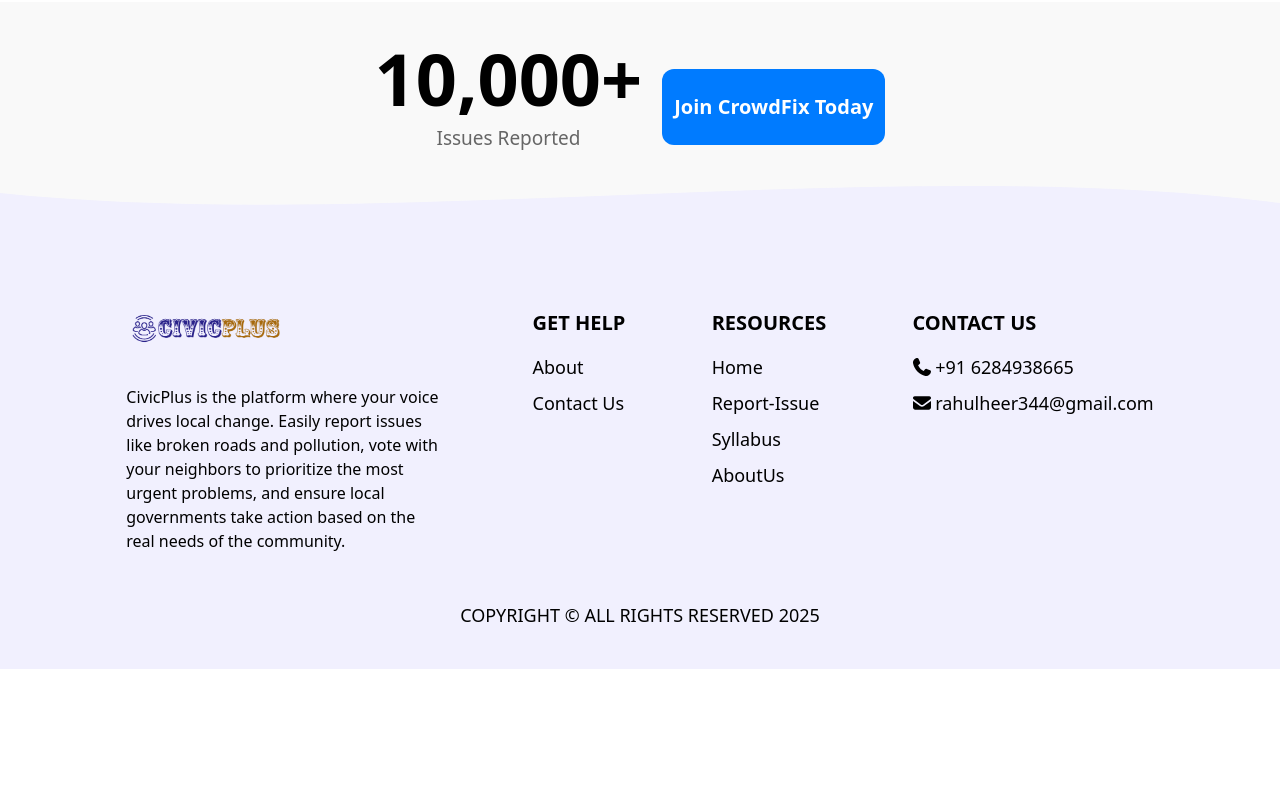
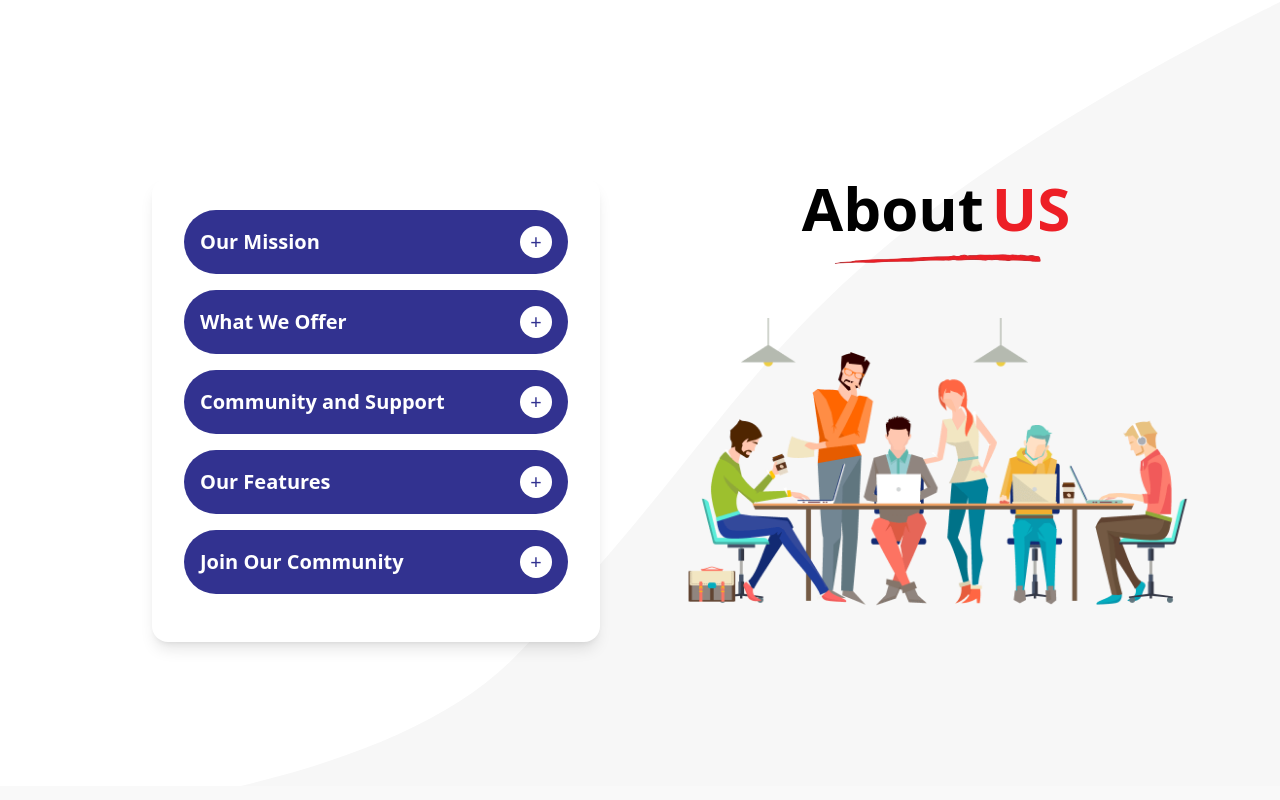
Before and after one commit to RahulHeer150/civic-, a React (Vite) app in the folder client/: page /home in a window 1280 px wide. Shown: the part 1680-2480 px from the top of the page. Before the commit the page ends 2349 px from the top, so only its background shows below. Built offline with nearby package versions, Linux system fonts and the light colour scheme.

Commit message:
new code for new component for home

```diff
--- /dev/null
+++ b/client/src/components/AboutHome.jsx
@@ -0,0 +1,134 @@
+import React, { useState, useRef, useEffect } from 'react';
+import AOS from 'aos';
+import about from '../assets/about.png';
+import underline from '../assets/underline.png';
+import backgroundImage from '../assets/bg-integratedweb-2.svg';
+
+const AboutItem = ({ title, isOpen, onClick, content }) => {
+  const contentRef = useRef(null);
+  const [contentHeight, setContentHeight] = useState('0px');
+
+  useEffect(() => {
+    if (contentRef.current) {
+      setContentHeight(isOpen ? `${contentRef.current.scrollHeight}px` : '0px');
+    }
+  }, [isOpen]);
+
+  return (
+    <div className="mb-4">
+      <div
+        className={`bg-[#323290] text-white flex items-center justify-between p-4 rounded-full cursor-pointer ${isOpen ? 'shadow-lg' : ''}`}
+        onClick={onClick}
+      >
+        <h3 className="font-semibold text-base md:text-lg lg:text-xl">{title}</h3>
+        <div className="w-8 h-8 bg-white text-[#323290] rounded-full flex items-center justify-center text-lg md:text-xl">
+          {isOpen ? '-' : '+'}
+        </div>
+      </div>
+      <div
+        className="overflow-hidden transition-[max-height] duration-300 ease-in-out"
+        style={{ maxHeight: contentHeight }}
+      >
+        <div
+          className="bg-white text-[#323290] p-4 rounded-3xl shadow-inner"
+          ref={contentRef}
+        >
+          {content}
+        </div>
+      </div>
+    </div>
+  );
+};
+
+const About = () => {
+  const [activeIndex, setActiveIndex] = useState(null);
+
+  const items = [
+    {
+      title: "Our Mission",
+      content: "Our mission is to bridge the communication gap between citizens and local government by creating a powerful, transparent platform for crowdsourced action."
+    },
+    {
+      title: "What We Offer",
+      content: "Our Platform offers a complete solution to community problems: easy mobile reporting for citizens, prioritization through voting, and a transparent system that delivers vetted, centralized data to local authorities. We ensure government accountability, accelerate problem resolution, and improve the quality of life in every neighborhood."
+    },
+
+    {
+      title: "Community and Support",
+      content: "CivicPlus creates a community-powered network where collective voting prioritizes local issues. We provide users with transparent neighbor support for collective action and offer comprehensive platform assistance through FAQs and direct contact to ensure every resident can easily drive change."
+    },
+    {
+      title: "Our Features",
+      content: "CivicPlus delivers essential features that put power in the hands of the community. Users benefit from easy, mobile-first reporting of any local issue, while a community voting system instantly prioritizes the most urgent problems. We provide complete transparency by submitting this vetted data directly to local authorities and publicly tracking the status of every resolution, ensuring accountability and measurable change in your neighborhood."
+    },
+    {
+      title: "Join Our Community",
+      content: "Joining is simple. CivicPlus is the collective power of citizens who believe in a more responsive local government. Sign up today to gain the tools to easily report and prioritize the issues that affect your daily life. Your participation turns frustration into measurable, guaranteed action."
+    },
+  ];
+
+  const toggleItem = (index) => {
+    setActiveIndex(index === activeIndex ? null : index);
+  };
+  useEffect(() => {
+    AOS.init({ duration: 1000 }); // Initialize AOS with a duration
+}, []);
+
+  return (
+    <div className="max-w-md mx-auto rounded-2xl p-8 bg-white shadow-lg background" data-aos="fade-up" >
+      {items.map((item, index) => (
+        <AboutItem
+          key={index}
+          title={item.title}
+          isOpen={activeIndex === index}
+          onClick={() => toggleItem(index)}
+          content={item.content}
+        />
+      ))}
+    </div>
+  );
+};
+
+const ContentSection = () => (
+
+
+    <div className='relative flex justify-center items-center flex-col text-center sm:text-left' data-aos="zoom-out">
+      <h1 className='text-4xl sm:text-5xl md:text-6xl font-bold flex items-center justify-center sm:justify-start' >
+        <span className='mr-2'>About</span>
+        <span className='text-[#ed1f26]'>US</span>
+      </h1>
+      <img src={underline} className='absolute top-[-4rem] sm:top-[-4rem] md:top-[-5rem] left-1/2 transform -translate-x-1/2 w-48 sm:w-56 md:w-72' />
+      <img src={about} className='pt-10 sm:pt-12 md:pt-20 mx-auto' />
+    </div>
+
+
+
+
+);
+
+const AboutLayout = () => (
+
+  <div className="relative overflow-hidden ">
+    <div className="absolute inset-0 z-[-1]" style={{
+      backgroundImage: `url(${backgroundImage})`,
+      backgroundSize: 'cover',
+      width: '100%',
+      height: '120vh',
+      backgroundRepeat: 'no-repeat',
+      backgroundAttachment: 'fixed',
+      transform: 'scaleX(-1)',
+    }}></div>
+    <div className="flex  flex-col lg:flex-row items-center lg:items-start justify-between max-w-6xl mx-auto py-12 px-4 mt-16 mb-0   md:mt-32 md:mb-0 lg:mt-32 lg:mb-24">
+     <div className='mt-8 lg:mt-0 lg:ml-8 w-5/6 flex-grow lg:w-full order-2 lg:order-1 ' >
+      <About />
+
+     </div>
+
+      <div className="mt-8 lg:mt-0 lg:ml-8 flex-grow order-1 lg:order-2 w-5/6 m-auto lg:w-full">
+        <ContentSection />
+      </div>
+    </div>
+  </div>
+);
+
+export default AboutLayout;
--- a/client/src/pages/Home.jsx
+++ b/client/src/pages/Home.jsx
@@ -3,6 +3,7 @@ import Hero1 from '../components/Hero1'
 import Hero2 from '../components/Hero2'
 import Hero3 from '../components/Hero3'
 import OurMission from '../components/OurMission'
+import AboutHome from '../components/AboutHome'
 
 const Home = () => {
   return (
@@ -11,7 +12,9 @@ const Home = () => {
       <Hero1/>
       <Hero2/>
       <OurMission/>
+      <AboutHome/>
       <Hero3/>
+
 
     </div>
   )
```
